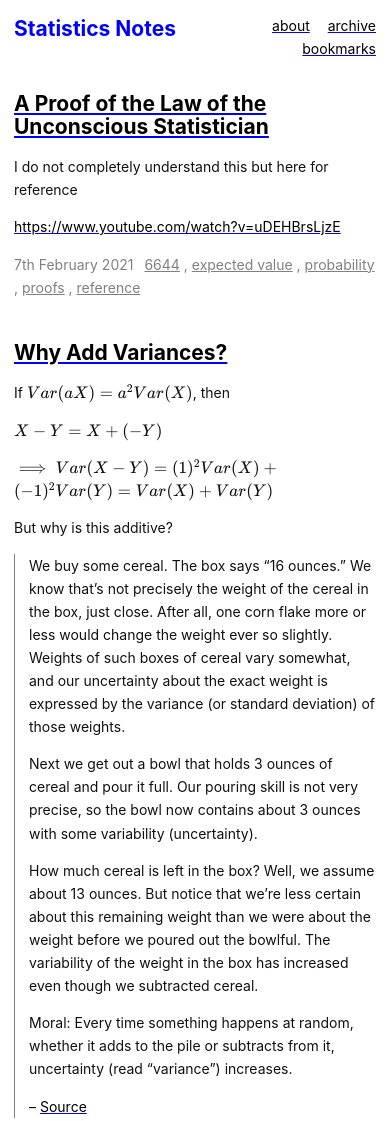
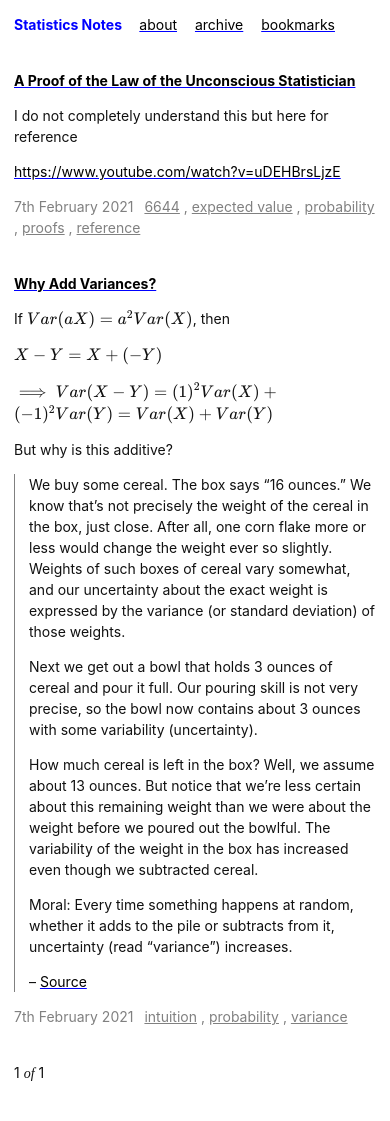
Before and after one commit to afreeorange/statistics-notes, an Eleventy site: page index.njk in a window 390 px wide. Shown: the top 1121 px of the page. After the commit the page ends 1098 px from the top, so only its background shows below. Built offline with nearby package versions, Linux system fonts and the light colour scheme; Eleventy itself is replaced by a stand-in of ours; files that its build step writes are made by us from their sources; what js-beautify, markdown-it-attribution, markdown-it-prism, markdown-it-sub would draw is missing.

Commit message:
Incremental

```diff
--- a/assets/site.css
+++ b/assets/site.css
@@ -9,7 +9,7 @@
     Segoe UI Emoji, Segoe UI Symbol;
 
   /* Some measurements. Rely on browser defaults for all else */
-  --line-height: 165%;
+  --line-height: 150%;
   --font-size: 14px;
   --root-spacing: 1em;
 
@@ -27,7 +27,7 @@ body {
   line-height: var(--line-height);
   margin: 0 auto !important;
   max-width: 768px;
-  padding: 0 var(--root-spacing);
+  padding: var(--root-spacing);
 }
 
 body > header > nav > h1 > a {
@@ -73,6 +73,15 @@ em {
   font-family: var(--serif-family);
 }
 
+h1,
+h2,
+h3,
+h4,
+h5,
+h5 {
+  font-size: var(--font-size);
+}
+
 figure {
   margin: 0;
   padding: 0;
@@ -88,16 +97,9 @@ blockquote {
   padding-left: var(--root-spacing);
 }
 
-article {
-  margin: calc(var(--root-spacing) * 3) 0;
-}
-
-article:first-of-type {
-  margin-top: 0;
-}
-
-article:last-of-type {
-  margin-bottom: 0;
+article,
+section {
+  margin: calc(var(--root-spacing) * 2.5) 0;
 }
 
 article > footer {
@@ -117,3 +119,17 @@ article > footer > p > time {
   margin: calc(var(--root-spacing) * 2) 0;
   text-align: left !important;
 }
+
+@media all and (max-width: 520px) {
+  body > header > nav {
+    display: block;
+  }
+  body > header > nav > ul {
+    margin: 0;
+    padding: 0;
+  }
+  body > header > nav > * {
+    display: inline;
+    font-size: var(--font-size);
+  }
+}
```
